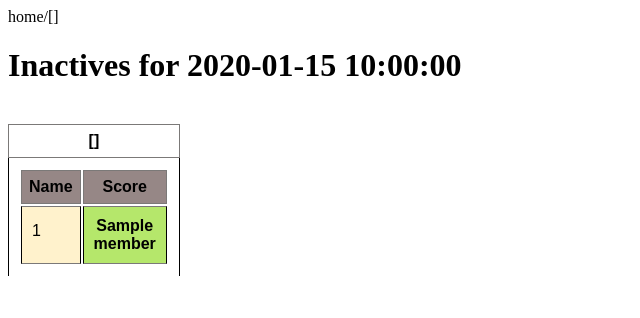
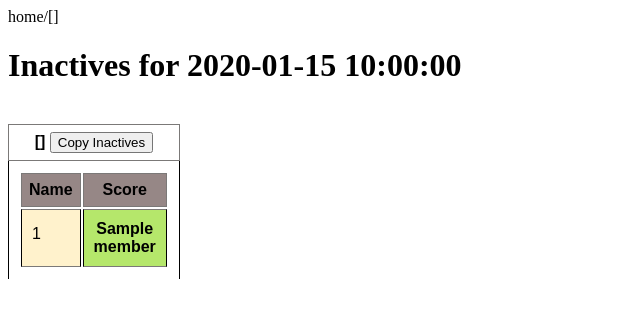
Before and after one commit to AznPwnage/obwsClanBot, a Flask app: template flaskr/templates/dashboard/inactive_view.html in a window 1280 px wide. Shown: the top 318 px of the page, without its empty margins (0-640 px from the left). Run offline with Flask 2, Linux system fonts and the light colour scheme; the template is opened without the code that fills it: most values are stand-ins (such as "Sample title", 1, 10 or a date in 2020).

Commit message:
Added inactive popup to inactives view page

```diff
--- a/flaskr/templates/dashboard/clan_view.html
+++ b/flaskr/templates/dashboard/clan_view.html
@@ -295,14 +295,13 @@ function applyScoreColor(score, element) {
 $('#copyNames_btn').click( function(e){
     e.preventDefault();
     var m = {{members|tojson}};
-    var member_names = "";
+    var member_names = "<h3>"+{{clan_name|tojson}}+"</h3>\r\n";
     for (var i = 0; i < m.length; i++) {
         if (m[i][10] == 'True') {
             member_names = member_names.concat(m[i][0],"\r\n");
         }
     }
     createPopup(member_names);
-<!--    alert(member_names);-->
 });
 </script>
 <script>
--- a/flaskr/templates/dashboard/inactive_view.html
+++ b/flaskr/templates/dashboard/inactive_view.html
@@ -13,6 +13,7 @@
   <thead>
     <th>
       {{clan_name}}
+      <input type="button" value="Copy Inactives" onclick="copyNames_click('{{clan_name}}')"/>
     </th>
   </thead>
   <tbody>
@@ -83,6 +84,39 @@
 {%- endif -%}
 {% endblock %}
 <script>
+function createPopup(text) {
+    var docHeight = $(document).height();
+    var divCont = "<div>"+text+"</div>";
+    $("body").append("<div id='overlayDiv'></div>").hide().fadeIn("slow");
+    $overlayDiv = $("#overlayDiv");
+    $overlayDiv.height(docHeight).css({
+            'opacity' : 1.0,
+            'position': 'absolute',
+            'top': 0,
+            'background-color': 'white',
+            'width': 'fit-content',
+            'height': 'fit-content',
+            'max-height': '50%',
+            'z-index': 5000,
+            'margin-left': '10%',
+            'margin-right': '10%',
+            'margin-top': '10%',
+            'color': 'black',
+            'border': 'solid',
+            'white-space': 'pre-line',
+            'padding': '10px'
+    });
+    $overlayDiv.append(divCont+"<br/><br/><button id='close'>CLOSE</button>");
+    $("#close").ready(function(){
+       $(document).on("click", "#close", function(){
+          $overlayDiv.fadeOut("slow", function(){
+             $overlayDiv.remove();
+          });
+       });
+    });
+}
+</script>
+<script>
   $('.score').each(function() {
     var score = parseInt($(this).text());
     if (score < 60) {
@@ -119,12 +153,12 @@ $(document).ready(function() {
 <script>
 function copyNames_click(clan) {
     var m = {{members|tojson}};
-    var member_names = "";
+    var member_names = "<h3>"+clan+"</h3>\r\n";
     for (var i = 0; i < m.length; i++) {
         if (m[i][7] == clan) {
             member_names = member_names.concat(m[i][0],"\r\n");
         }
     }
-    alert(member_names);
+    createPopup(member_names);
 }
 </script>
```
Lines whose indentation alone changed are shown as unchanged.
